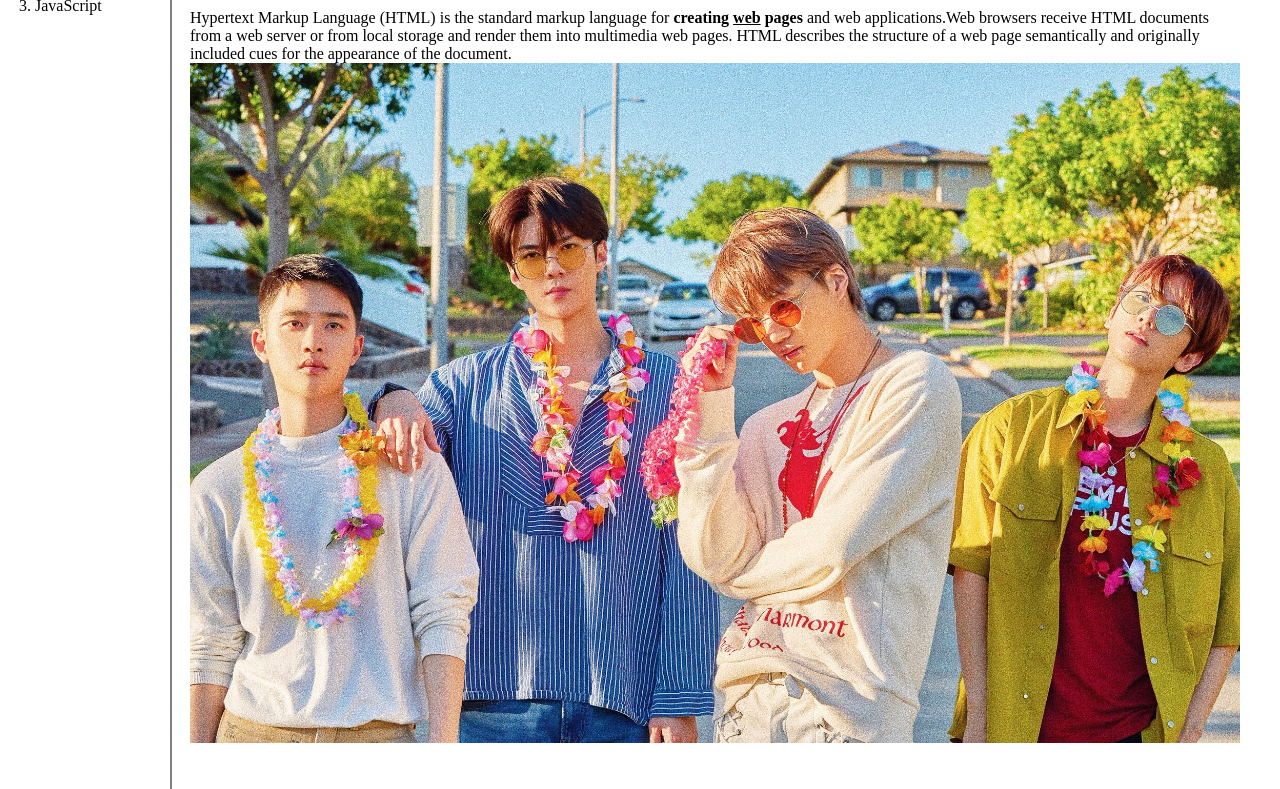
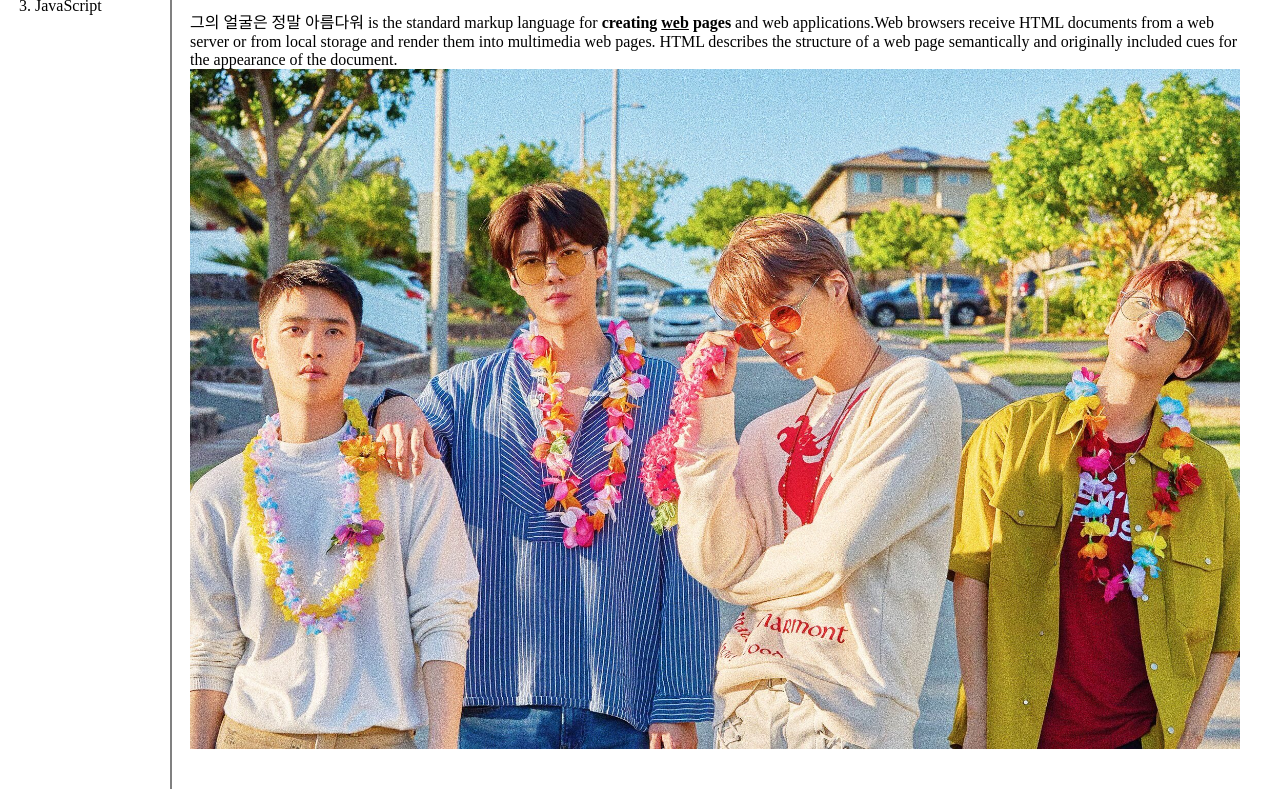
Before and after one commit to Oh-seo-jin/kai-world.io, a plain HTML site: page 2.html in a window 1280 px wide. Shown: the part 168-957 px from the top of the page. Drawn offline with Linux system fonts and the light colour scheme.

Commit message:
수정버전 upload

```diff
--- a/2.html
+++ b/2.html
@@ -17,7 +17,7 @@
                 <h2>CSS</h2>
                 <p>
                     <a href="https://www.w3.org/TR/html5/" target="_blank" title="html5specificaiton">
-                    Hypertext Markup Language (HTML)</a>
+                    그의 얼굴은 정말 아름다워</a>
                     is the standard markup language for <strong>creating <u>web</u> pages</strong> and web applications.Web browsers receive HTML documents from a web server or from local storage and render them into multimedia web pages. HTML describes the structure of a web page semantically and originally included cues for the appearance of the document.
                     <img src="background.jfif" width="100%">
                     </p><p style="margin-top:45px;">HTML elements are the building blocks of HTML pages. With HTML constructs, images and other objects, such as interactive forms, may be embedded into the rendered page. It provides a means to create structured documents by denoting structural semantics for text such as headings, paragraphs, lists, links, quotes and other items. HTML elements are delineated by tags, written using angle brackets.
```
Also changed, not shown: file1.txt (added).
